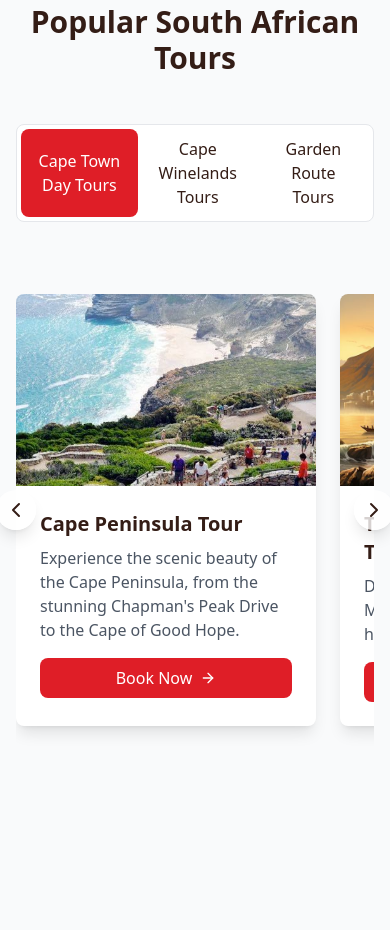
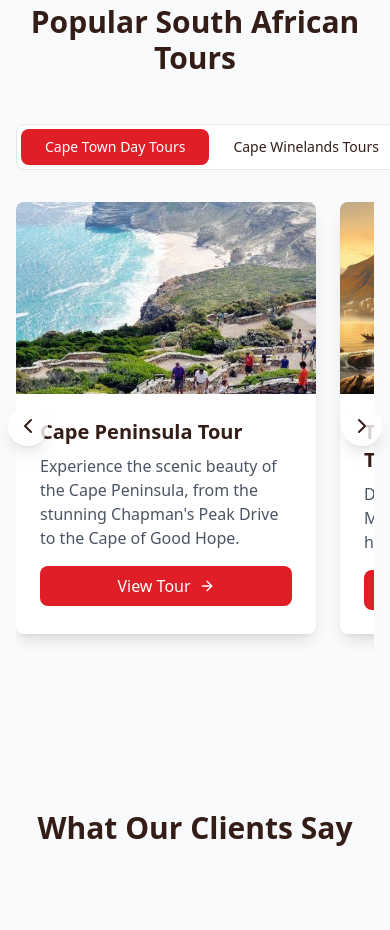
Before and after one commit to Psybah/coastal-elegance, a React (Vite) app: page / in a window 390 px wide. Shown: the part 2060-2990 px from the top of the page. Built offline with nearby package versions, Linux system fonts and the light colour scheme.

Commit message:
Updated the mobile responsiveness of the popular tours category and added images

```diff
--- a/src/components/PopularTours.tsx
+++ b/src/components/PopularTours.tsx
@@ -1,9 +1,14 @@
 import React, { useState, useRef } from 'react';
-import { ArrowRight, ChevronLeft, ChevronRight, Clock, MapPin } from 'lucide-react';
+import { ArrowRight, ChevronLeft, ChevronRight } from 'lucide-react';
 import { Link } from 'react-router-dom';
 import { tourCategories } from '../data/tourData';
 
-const popularCategories = tourCategories.slice(0, 3); // Get first 3 categories
+// Get specific categories we want
+const popularCategories = [
+  tourCategories.find(cat => cat.id === "cape-town-day-tours"),    // Cape Town Day Tours
+  tourCategories.find(cat => cat.id === "cape-winelands-tours"),   // Cape Winelands Tours
+  tourCategories.find(cat => cat.id === "adventure-tours")         // Adventure Tours
+].filter(Boolean);
 
 const PopularTours = () => {
   const [activeTab, setActiveTab] = useState(popularCategories[0]?.id || '');
@@ -11,7 +16,7 @@ const PopularTours = () => {
 
   const scroll = (direction: 'left' | 'right') => {
     if (scrollContainerRef.current) {
-      const scrollAmount = direction === 'left' ? -400 : 400;
+      const scrollAmount = direction === 'left' ? -320 : 320;
       scrollContainerRef.current.scrollBy({ left: scrollAmount, behavior: 'smooth' });
     }
   };
@@ -23,39 +28,49 @@ const PopularTours = () => {
       <div className="max-w-7xl mx-auto px-4 sm:px-6 lg:px-8">
         <h2 className="text-3xl font-bold text-center mb-12 text-brand-brown">Popular South African Tours</h2>
 
-        <div className="flex justify-center mb-8">
-          <div className="inline-flex rounded-lg border border-gray-200 bg-white p-1">
+        <div className="flex justify-start sm:justify-center mb-8 overflow-x-auto hide-scrollbar px-4 -mx-4 sm:mx-0">
+          <div className="inline-flex rounded-lg border border-gray-200 bg-white p-1 whitespace-nowrap min-w-min">
             {popularCategories.map((category) => (
               <button
-                key={category.id}
-                onClick={() => setActiveTab(category.id)}
-                className={`px-4 py-2 rounded-lg transition-all duration-300 ${
-                  activeTab === category.id ? 'bg-brand-red text-white' : 'hover:bg-gray-100 text-brand-brown'
+                key={category?.id}
+                onClick={() => setActiveTab(category?.id || '')}
+                className={`px-6 py-2 rounded-lg transition-all duration-300 text-sm sm:text-base ${
+                  activeTab === category?.id ? 'bg-brand-red text-white' : 'hover:bg-gray-100 text-brand-brown'
                 }`}
               >
-                {category.name}
+                {category?.name}
               </button>
             ))}
           </div>
         </div>
 
         <div className="relative">
-          <button
-            onClick={() => scroll('left')}
-            className="absolute -left-5 top-1/2 transform -translate-y-1/2 z-10 bg-white/80 p-2 rounded-full shadow-lg hover:bg-white transition-all duration-300"
-          >
-            <ChevronLeft className="h-6 w-6 text-brand-brown" />
-          </button>
+          {/* Mobile scroll buttons */}
+          <div className="md:hidden">
+            <button
+              onClick={() => scroll('left')}
+              className="absolute -left-2 top-1/2 transform -translate-y-1/2 z-10 bg-white/80 p-2 rounded-full shadow-lg hover:bg-white transition-all duration-300"
+            >
+              <ChevronLeft className="h-6 w-6 text-brand-brown" />
+            </button>
+            <button
+              onClick={() => scroll('right')}
+              className="absolute -right-2 top-1/2 transform -translate-y-1/2 z-10 bg-white/80 p-2 rounded-full shadow-lg hover:bg-white transition-all duration-300"
+            >
+              <ChevronRight className="h-6 w-6 text-brand-brown" />
+            </button>
+          </div>
 
+          {/* Responsive container: scroll on mobile, grid on desktop */}
           <div
             ref={scrollContainerRef}
-            className="overflow-x-auto py-10 hide-scrollbar flex gap-6 snap-x snap-mandatory scroll-smooth"
+            className="md:grid md:grid-cols-3 md:gap-6 flex overflow-x-auto hide-scrollbar gap-6 snap-x snap-mandatory scroll-smooth pb-4"
             style={{ scrollbarWidth: 'none', msOverflowStyle: 'none' }}
           >
-            {popularCategories.find(cat => cat.id === activeTab)?.tours.map((tour, index) => (
+            {popularCategories.find(cat => cat?.id === activeTab)?.tours.slice(0, 3).map((tour) => (
               <div
                 key={tour.id}
-                className="min-w-[300px] sm:min-w-[320px] bg-white rounded-lg shadow-lg overflow-hidden transition-all duration-300 hover:shadow-xl hover:transform hover:-translate-y-2 snap-start"
+                className="flex-none w-[300px] md:w-auto bg-white rounded-lg shadow-lg overflow-hidden transition-all duration-300 hover:shadow-xl hover:transform hover:-translate-y-2 snap-start"
               >
                 <div
                   className="h-48 bg-cover bg-center"
@@ -66,10 +81,10 @@ const PopularTours = () => {
                   <p className="text-gray-600 mb-4">{tour.description}</p>
                   <div className="flex justify-between items-center">
                     <Link
-                      to="/booking"
+                      to={`/tours/${tour.slug}`}
                       className="inline-flex items-center px-4 py-2 bg-brand-red text-white rounded-lg hover:bg-brand-red/90 transition-all duration-300 w-full justify-center"
                     >
-                      Book Now
+                      View Tour
                       <ArrowRight className="ml-2 h-4 w-4" />
                     </Link>
                   </div>
@@ -77,13 +92,6 @@ const PopularTours = () => {
               </div>
             ))}
           </div>
-
-          <button
-            onClick={() => scroll('right')}
-            className="absolute -right-5 top-1/2 transform -translate-y-1/2 z-10 bg-white/80 p-2 rounded-full shadow-lg hover:bg-white transition-all duration-300"
-          >
-            <ChevronRight className="h-6 w-6 text-brand-brown" />
-          </button>
         </div>
       </div>
     </section>
--- a/src/data/tourData.ts
+++ b/src/data/tourData.ts
@@ -652,7 +652,7 @@ export const tourCategories: TourCategory[] = [
     ]
   },
   {
-    id: "cape-winelands",
+    id: "cape-winelands-tours",
     name: "Cape Winelands Tours",
     description: "Discover South Africa's finest wines in the historic Cape Winelands",
     image: "/tours/wine-tours.jpg",
@@ -914,114 +914,6 @@ export const tourCategories: TourCategory[] = [
     ]
   },
   {
-    id: "garden-route",
-    name: "Garden Route Tours",
-    description: "Experience the natural beauty of South Africa's Garden Route",
-    image: "/tours/garden-route.jpg",
-    slug: "garden-route-tours",
-    tours: [
-      {
-        id: "garden-route-highlights",
-        name: "Garden Route 3-Day Tour",
-        slug: "garden-route-3-day-tour",
-        description: "Experience the highlights of South Africa's famous Garden Route.",
-        longDescription: "A comprehensive 3-day journey along the Garden Route, featuring pristine beaches, indigenous forests, wildlife encounters, and adventure activities.",
-        image: "/tours/garden-route/overview.jpg",
-        gallery: [
-          "/tours/garden-route/knysna.jpg",
-          "/tours/garden-route/overview.jpg",
-          "/tours/garden-route/wilderness.jpg",
-          "/tours/garden-route/wildlife.jpg"
-        ],
-        duration: "3 Days",
-        groupSize: "2-12 people",
-        startTime: "07:00",
-        meetingPoint: "Your accommodation in Cape Town",
-        highlights: [
-          "Knysna Heads & Lagoon",
-          "Tsitsikamma National Park",
-          "Plettenberg Bay beaches",
-          "Wilderness National Park",
-          "Optional activities (bungy jumping, boat trips)",
-          "Wildlife encounters"
-        ],
-        itinerary: [
-          {
-            time: "07:00",
-            description: "Pick up from your accommodation",
-            location: "Cape Town",
-          },
-          {
-            time: "08:00",
-            description: "Visit Knysna Heads",
-            location: "Knysna Heads",
-            image: "/tours/garden-route/knysna.jpg"
-          },
-          {
-            time: "09:00",
-            description: "Visit Tsitsikamma National Park",
-            location: "Tsitsikamma National Park",
-            image: "/tours/garden-route/tsitsikamma.jpg"
-          },
-          {
-            time: "10:00",
-            description: "Visit Plettenberg Bay",
-            location: "Plettenberg Bay",
-            image: "/tours/garden-route/plettenberg.jpg"
-          },
-          {
-            time: "11:00",
-            description: "Visit Wilderness National Park",
-            location: "Wilderness National Park",
-            image: "/tours/garden-route/wilderness.jpg"
-          },
-          {
-            time: "12:00",
-            description: "Visit a local wildlife sanctuary",
-            location: "Garden Route",
-            image: "/tours/garden-route/wildlife.jpg"
-          },
-          {
-            time: "13:00",
-            description: "Visit a bungy jumping site (optional)",
-            location: "Garden Route",
-            image: "/tours/garden-route/bungy.jpg"
-          },
-          {
-            time: "14:00",
-            description: "Visit a boat trip site (optional)",
-            location: "Garden Route",
-            image: "/tours/garden-route/boat.jpg"
-          },
-          {
-            time: "15:00",
-            description: "Return to Cape Town",
-            location: "Cape Town"
-          }
-        ],
-        includes: [
-          "Professional guide",
-          "Air-conditioned vehicle",
-          "Entrance fees (national parks)",
-          "Bottled water"
-        ],
-        excludes: [
-          "Additional meals and drinks",
-          "Gratuities (optional)",
-          "Travel insurance"
-        ],
-        notes: [
-          "Tour operates daily, weather permitting",
-          "Comfortable walking shoes recommended",
-          "Bring sunscreen and camera",
-          "Child rates available for 2-11 years"
-        ],
-        available: true,
-        category: "garden-route-tours"
-      }
-    ]
-  },
-  {
     id: "adventure-tours",
     name: "Adventure Tours",
     description: "Thrilling adventures in and around Cape Town",
```
